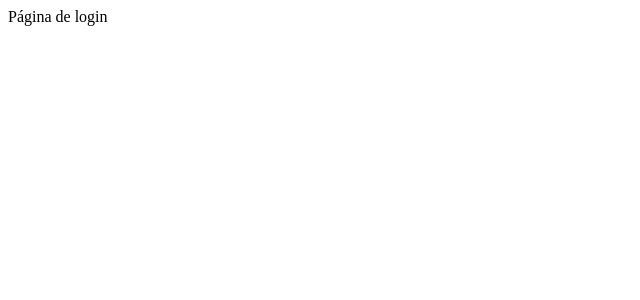
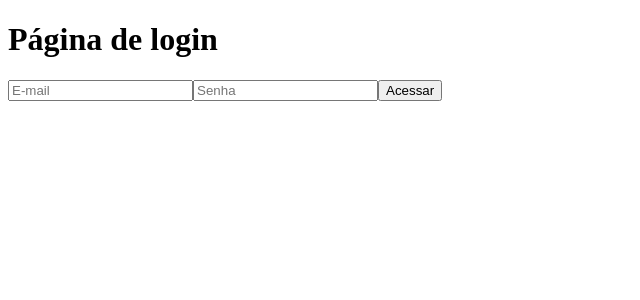
Before and after one commit to Gustavojmmedeiros/Firebase, a React (Create React App) app: page /login in a window 1280 px wide. Shown: the top 300 px of the page, without its empty margins (0-640 px from the left). Built offline with nearby package versions, Linux system fonts and the light colour scheme.

Commit message:
Adicionando login com redirecionamento para página principal

```diff
--- a/src/paginas/Login/index.js
+++ b/src/paginas/Login/index.js
@@ -1,14 +1,45 @@
 import React, { Component } from 'react';
+import '../../firebaseConfig';
+import { getFirestore } from 'firebase/firestore';
+import { getAuth, signInWithEmailAndPassword } from 'firebase/auth';
 
 export default class Login extends Component {
     constructor(props) {
         super(props);
+
+        this.state = {
+            email: '',
+            senha: ''
+        }
+
+        this.db = getFirestore();
+        this.auth = getAuth();
+        this.acessar = this.acessar.bind(this);
+    }
+
+    acessar() {
+        const { email, senha } = this.state;
+
+    signInWithEmailAndPassword(this.auth, email, senha)
+    .then(() => {
+        window.location.href = "./principal";
+    })
+    .catch((erro) => {
+        alert(erro);
+    })
     }
 
     render() {
+        const { email, senha } = this.state;
         return (
             <div>
-                Página de login
+                <h1>Página de login</h1>
+
+                <input type="email" placeholder="E-mail" value={email} onChange={(e) => this.setState({email: e.target.value})} />
+
+                <input type="password" placeholder="Senha" value={senha} onChange={(e) => this.setState({senha: e.target.value}) }/>
+
+                <button onClick={this.acessar}>Acessar</button>
             </div>
         )
     }
--- a/src/rotas.js
+++ b/src/rotas.js
@@ -2,6 +2,7 @@ import { BrowserRouter, Routes, Route } from 'react-router-dom';
 import Home from './paginas/Home';
 import Cadastro from './paginas/Cadastro';
 import Login from './paginas/Login';
+import Principal from './paginas/Principal';
 
 
 const Rotas = () => {
@@ -11,6 +12,7 @@ const Rotas = () => {
                 <Route path="/" element={<Home />} />
                 <Route path="/cadastro" element={<Cadastro />} />
                 <Route path="/login" element={<Login />} />
+                <Route path="/principal" element={<Principal />} />
             </Routes>
         </BrowserRouter>
     )
```
